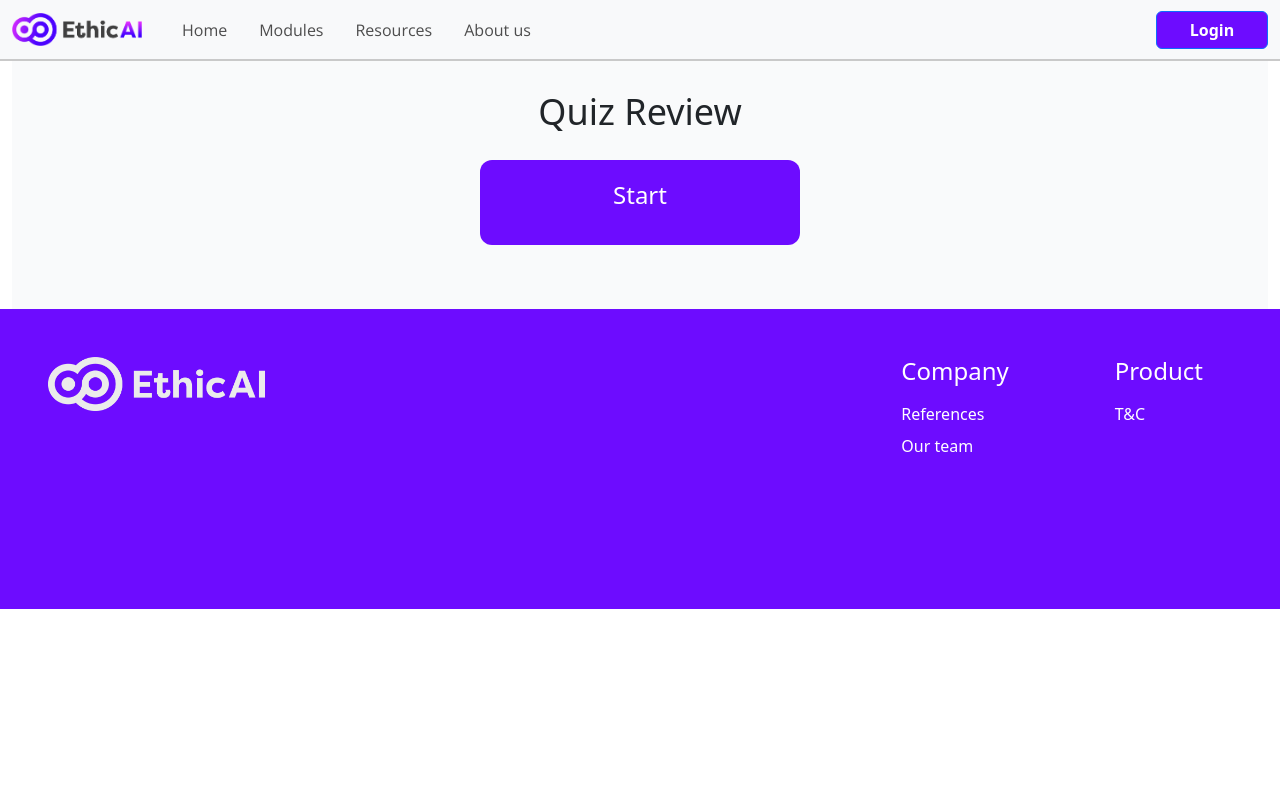
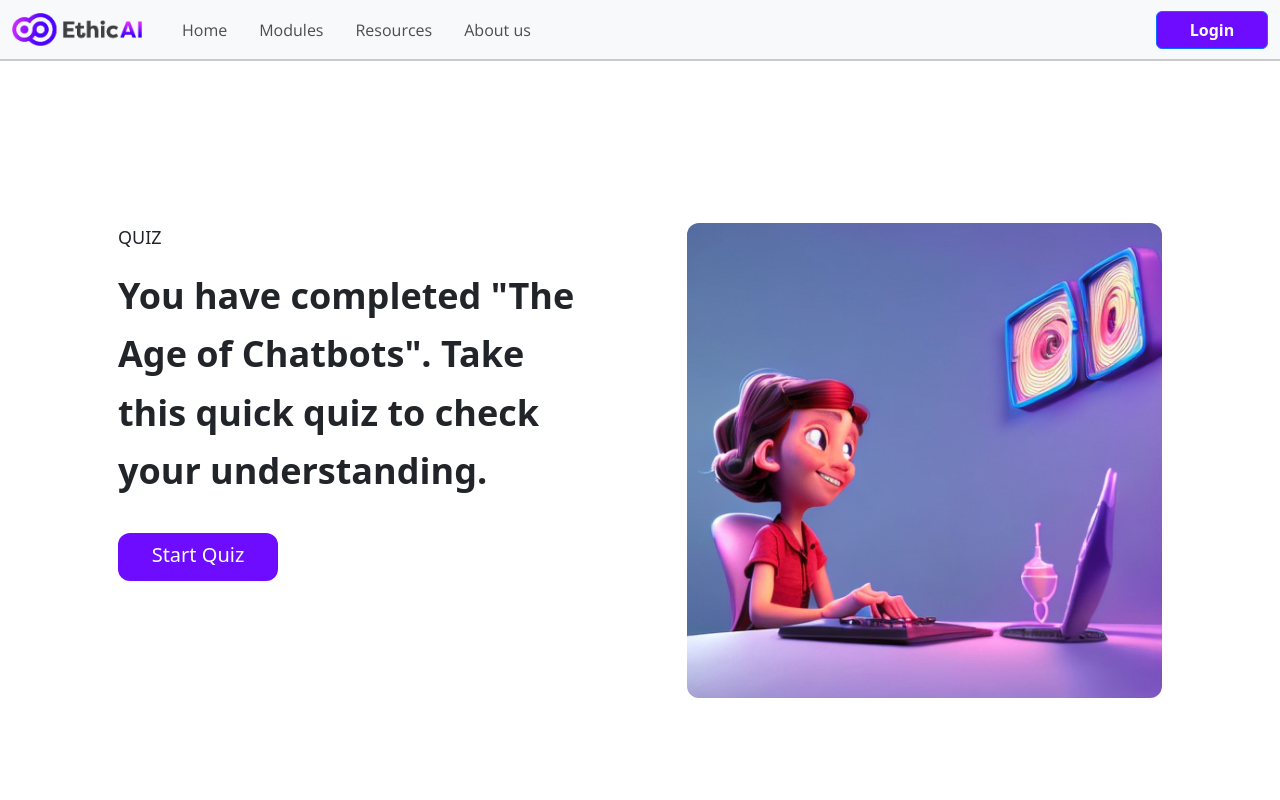
Before and after one commit to harslash/EthicAI, a Vue app in the folder project/ethicai-spa/: page /chatbots/quiz in a window 1280 px wide. Shown: the top 800 px of the page. Built offline with nearby package versions, Linux system fonts and the light colour scheme.

Commit message:
implemented quiz for chatbots module

```diff
--- a/project/ethicai-spa/src/components/interactive/quiz/QuestionsSteps.vue
+++ b/project/ethicai-spa/src/components/interactive/quiz/QuestionsSteps.vue
@@ -55,11 +55,13 @@ function nextQuestion(result) {
 </script>
 
 <template>
-  <div class="tw-mx-auto tw-p-16 tw-bg-gray-50 tw-h-full">
-    <p v-if="state.isLoading">Loading, please wait...</p>
-    <div v-else>
-      <h2 class="tw-pl-2 tw-text-2xl tw-mb-16">Question {{ state.step + 1 }}.</h2>
-      <QuestionBox @result="nextQuestion" :question="currentQuestion" />
+  <div class="container tw-h-full tw-w-full tw-justify-center tw-items-center">
+    <div class="tw-mx-auto tw-p-16 tw-h-full">
+      <p v-if="state.isLoading">Loading, please wait...</p>
+      <div v-else>
+        <p class="tw-pl-2 tw-text-lg tw-mb-16">QUESTION {{ state.step + 1 }}.</p>
+        <QuestionBox @result="nextQuestion" :question="currentQuestion" />
+      </div>
     </div>
   </div>
 </template>
--- a/project/ethicai-spa/src/components/interactive/quiz/QuizStart.vue
+++ b/project/ethicai-spa/src/components/interactive/quiz/QuizStart.vue
@@ -1,9 +1,20 @@
 <template>
-  <div class="tw-grid tw-place-items-center tw-mx-auto tw-p-16 tw-bg-gray-50 tw-w-full tw-h-full">
-    <h1 class="tw-text-center tw-my-5 tw-p-2 tw-text-4xl">Quiz Review</h1>
-    <div :style="{ backgroundColor: '#6D0CFF' }" @click="$emit('quiz-started')"
-      class="tw-flex tw-justify-center tw-items-center tw-w-80 tw-min-h-[85px] tw-cursor-pointer tw-rounded-xl hover-scale tw-transition-all tw-duration-150">
-      <p class="tw-text-2xl tw-text-center tw-top-1/2 tw-text-white">Start</p>
+  <div class="container tw-h-full tw-w-full tw-justify-center tw-items-center tw-flex">
+    <div class="row">
+      <div class="col-sm px-md-5">
+        <p class="tw-text-lg">QUIZ</p>
+        <!-- Will implement this with props later to change text -->
+        <h2 class="tw-text-4xl tw-leading-relaxed tw-font-bold">You have completed "The Age of Chatbots". Take this quick quiz to check your understanding.</h2>
+        <div :style="{ backgroundColor: '#6D0CFF' }" @click="$emit('quiz-started')"
+          class="tw-justify-center tw-mt-8 tw-w-40 tw-h-12 tw-p-2 tw-cursor-pointer tw-rounded-xl hover-scale tw-transition-all tw-duration-150">
+          <p class="tw-text-xl tw-text-center tw-text-white">Start Quiz</p>
+        </div>
+      </div>
+      <div class="col-sm px-md-5">
+        <div class="image tw-float-right">
+          <img class="tw-rounded-xl" :src="require(`@/assets/chatbots_module_quiz.png`)" alt="image">
+        </div>
+      </div>
     </div>
   </div>
 </template>
@@ -12,4 +23,9 @@
 .hover-scale:hover {
   transform: scale(1.05);
 }
+
+.image img {
+  width: 475px;
+  height: 475px;
+}
 </style>
--- a/project/ethicai-spa/src/components/interactive/quiz/ResultBox.vue
+++ b/project/ethicai-spa/src/components/interactive/quiz/ResultBox.vue
@@ -15,15 +15,28 @@ const props = defineProps({
 </script>
 
 <template>
-  <div class="tw-mx-auto tw-p-16 tw-bg-gray-50 tw-w-full tw-h-full">
-    <div>
-      <p class="tw-text-xl" :style="{ color: '#6D0CFF' }">Congratulations 🎉,<br />
+  <div class="container tw-h-full tw-w-full tw-justify-center tw-items-center tw-content-center">
+    <div class="tw-mx-auto tw-p-16 tw-w-full tw-h-full tw-justify-center">
+      <p class="tw-text-3xl tw-text-center" :style="{ color: '#6D0CFF' }">Congratulations 🎉,<br />
         You answered
         <b>{{ props.result.score }}/{{ props.result.numQuestions }}</b>
         questions correctly!
       </p>
+      <div class="tw-flex tw-justify-center tw-items-center tw-mt-20">
+        <router-link class="tw-no-underline" to="/chatbots/module-complete">
+          <div :style="{ backgroundColor: '#6D0CFF' }"
+            class="tw-w-40 tw-h-12 tw-p-2 tw-cursor-pointer tw-rounded-xl hover-scale tw-transition-all tw-duration-150">
+            <p class="tw-text-xl tw-text-center tw-text-white">Finish</p>
+          </div>
+        </router-link>
+      </div>
     </div>
   </div>
 </template>
 
-<style scoped></style>
+
+<style scoped>
+.hover-scale:hover {
+  transform: scale(1.05);
+}
+</style>
--- a/project/ethicai-spa/src/components/pages/chatbots/chatbots-page-5.vue
+++ b/project/ethicai-spa/src/components/pages/chatbots/chatbots-page-5.vue
@@ -27,4 +27,9 @@ export default defineComponent({
 });
 </script>
 
-<style scoped></style>
+<style scoped>
+.container-fluid.page-container {
+    height: 100vh;
+    margin-top: 60px;
+}
+</style>
```
